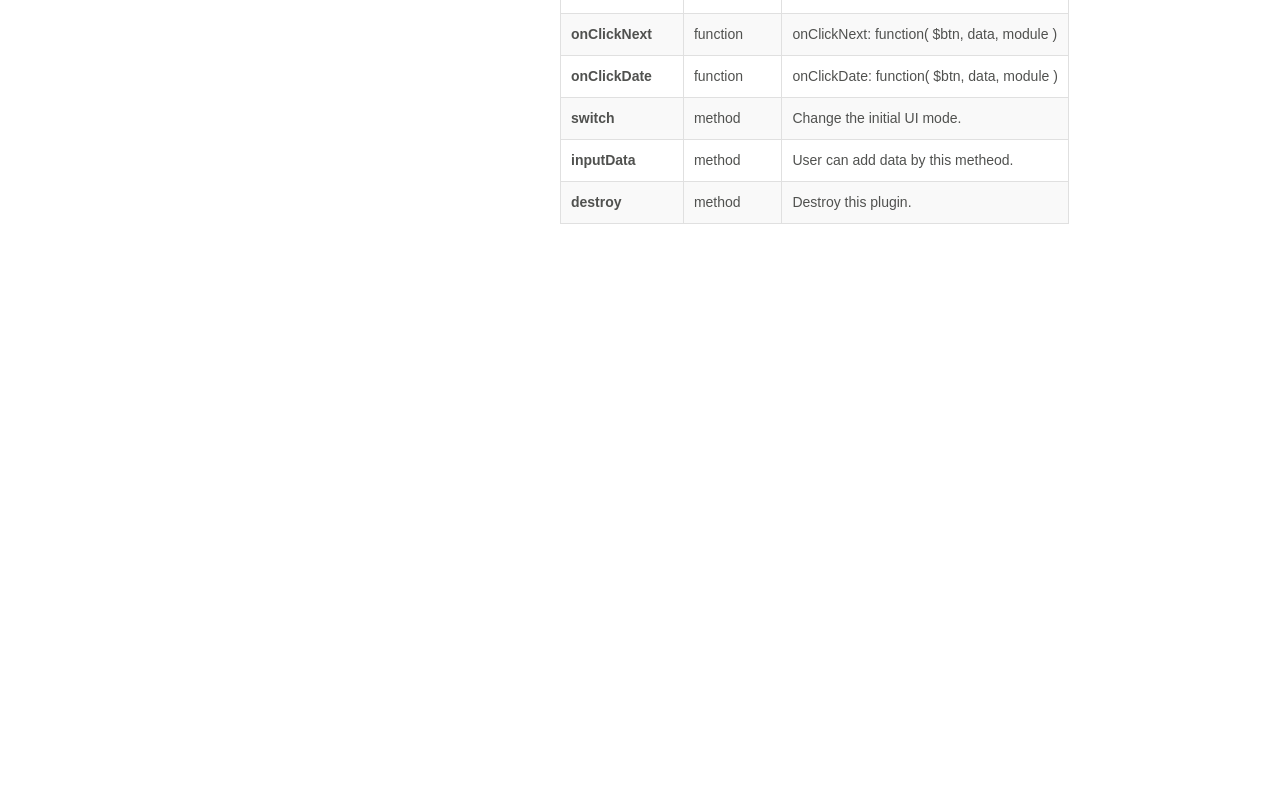
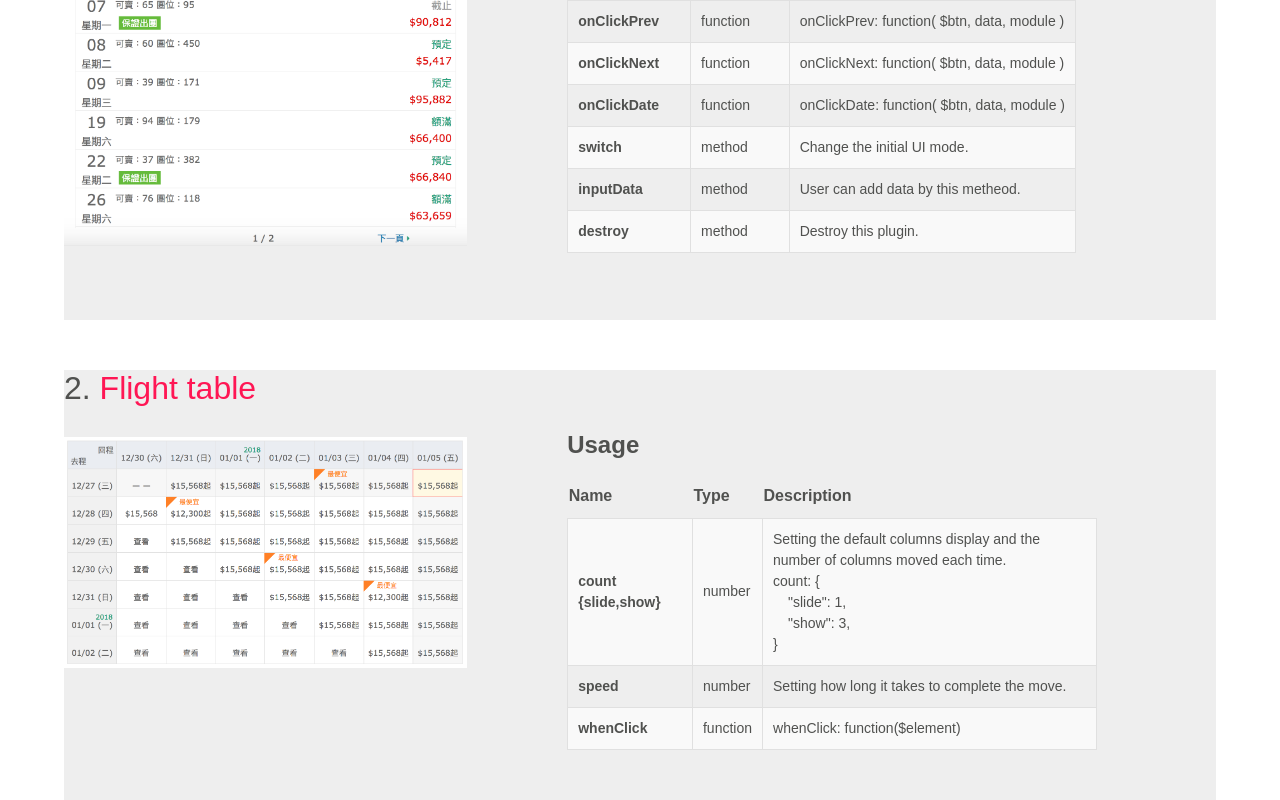
Before and after one commit to sabine1123/protfolio, a Vue app: page / in a window 1280 px wide. Shown: the part 711-1511 px from the top of the page. Before the commit the page ends 935 px from the top, so only its background shows below. Built offline with nearby package versions, Linux system fonts and the light colour scheme; a web font is replaced by a local one.

Commit message:
Add plugin 2

```diff
--- a/src/App.vue
+++ b/src/App.vue
@@ -35,7 +35,7 @@ export default {
   .container
     max-width: 1200px
     margin: 0 auto
-    padding: 0 30px
+    padding: 0 percentage(60px/1200px)
 // #app {
 //   font-family: 'Avenir', Helvetica, Arial, sans-serif;
 //   -webkit-font-smoothing: antialiased;
--- a/src/components/header.vue
+++ b/src/components/header.vue
@@ -14,8 +14,9 @@
 </template>
 
 <style lang="sass" scoped>
+@import "./src/sass/common.sass"
 header
-        background-color: #f9f9f9
+    background-color: $secG
 
     .header_inner
         max-width: 1200px
--- a/src/components/plugins.vue
+++ b/src/components/plugins.vue
@@ -1,11 +1,17 @@
 <template>
+    <div class="box-wrap">
         <div class="box">
             <h1 class="title">1.
+                <a href="https://sabine1123.github.io/module-calendar/preview.html">
                     <span>Calendar</span>
+                </a>
             </h1>
             <div class="content">
                 <div class="pic">
-                <a href="https://sabine1123.github.io/module-calendar/preview.html"><img src="../assets/calendar.png" alt="demo web"></a>
+                    <a href="https://sabine1123.github.io/module-calendar/preview.html">
+                        <img src="../assets/calendar.png" alt="demo web">
+                        <img src="../assets/calendar2.png" alt="demo web">
+                    </a>
                 </div>
                 <div class="text" id="calendar">
                     <h2>Usage</h2>
@@ -21,7 +27,7 @@
                             <tr>
                                 <td>dataSource</td>
                                 <td>array | string</td>
-                            <td>Data path or array like
+                                <td>Data path or array
                                     <div>
                                         <ul class="code">
                                             <li>dataSource: [{</li>
@@ -45,7 +51,7 @@
                             <tr>
                                 <td>dataKeySetting</td>
                                 <td>object</td>
-                            <td>Change the data key,like
+                                <td>Change the data key,
                                     <div>
                                         <ul class="code">
                                             <li>dataKeySetting: {</li>
@@ -94,10 +100,70 @@
                 </div>
             </div>
         </div>
+        <div class="box">
+            <h1 class="title">2.
+                <a href="https://sabine1123.github.io/module-flighttable/preview.html">
+                    <span>Flight table</span>
+                </a>
+            </h1>
+            <div class="content">
+                <div class="pic">
+                    <a href="https://sabine1123.github.io/module-flighttable/preview.html">
+                        <img src="../assets/frtable.png" alt="demo web">
+                    </a>
+                </div>
+                <div class="text" id="calendar">
+                    <h2>Usage</h2>
+                    <table>
+                        <thead>
+                            <tr>
+                                <td>Name</td>
+                                <td>Type</td>
+                                <td>Description</td>
+                            </tr>
+                        </thead>
+                        <tbody>
+                            <tr>
+                                <td>count {slide,show}</td>
+                                <td>number</td>
+                                <td>Setting the default columns display and the number of columns moved each time.
+                                    <div>
+                                        <ul class="code">
+                                            <li>count: {</li>
+                                            <li>"slide": 1,</li>
+                                            <li>"show": 3,</li>
+                                            <li>}</li>
+                                        </ul>
+                                    </div>
+
+                                </td>
+                            </tr>
+                            <tr>
+                                <td>speed</td>
+                                <td>number</td>
+                                <td>Setting how long it takes to complete the move.</td>
+                            </tr>
+                            <tr>
+                                <td>whenClick</td>
+                                <td>function</td>
+                                <td>whenClick: function($element)</td>
+                            </tr>
+                        </tbody>
+                    </table>
+                </div>
+            </div>
+        </div>
+    </div> <!-- wrap -->
 </template>
 
 <style lang="sass" scoped>
 @import "./src/sass/common.sass"
+.box
+    margin-top: 50px
+    padding-bottom: 50px
+    background-color: #eee
+
+
 .title
     margin-bottom: 0
     font-weight: 400
@@ -109,9 +175,10 @@
 .pic
     max-width: 35%
     margin-right: 100px
-    margin-top: 20px
+    margin-top: 30px
     img
         width: 100%
+        margin-bottom: 20px
 
 .text
     max-width: 65%
@@ -120,6 +187,7 @@
         margin-bottom: 20px
     table
         border-collapse: collapse
+        max-width: 530px
     thead
         font-weight: 600
         tr
@@ -128,7 +196,7 @@
     tbody
         font-size: 14px
         tr:nth-child(odd)
-            background-color: #f9f9f9
+            background-color: $secG
         td
             padding: 10px
             border: 1px solid #e0e0e0
--- a/src/sass/_variable.sass
+++ b/src/sass/_variable.sass
@@ -1 +1,3 @@
 $mainR: #ff1654
+$mainG: #50514f
+$secG: #f9f9f9
--- a/src/sass/common.sass
+++ b/src/sass/common.sass
@@ -1 +1,4 @@
 @import './src/sass/_variable.sass'
+
+a
+    text-decoration: none
```
Also changed, not shown: src/assets/calendar2.png (added), src/assets/frtable.png (added). Lines whose indentation alone changed are shown as unchanged.
